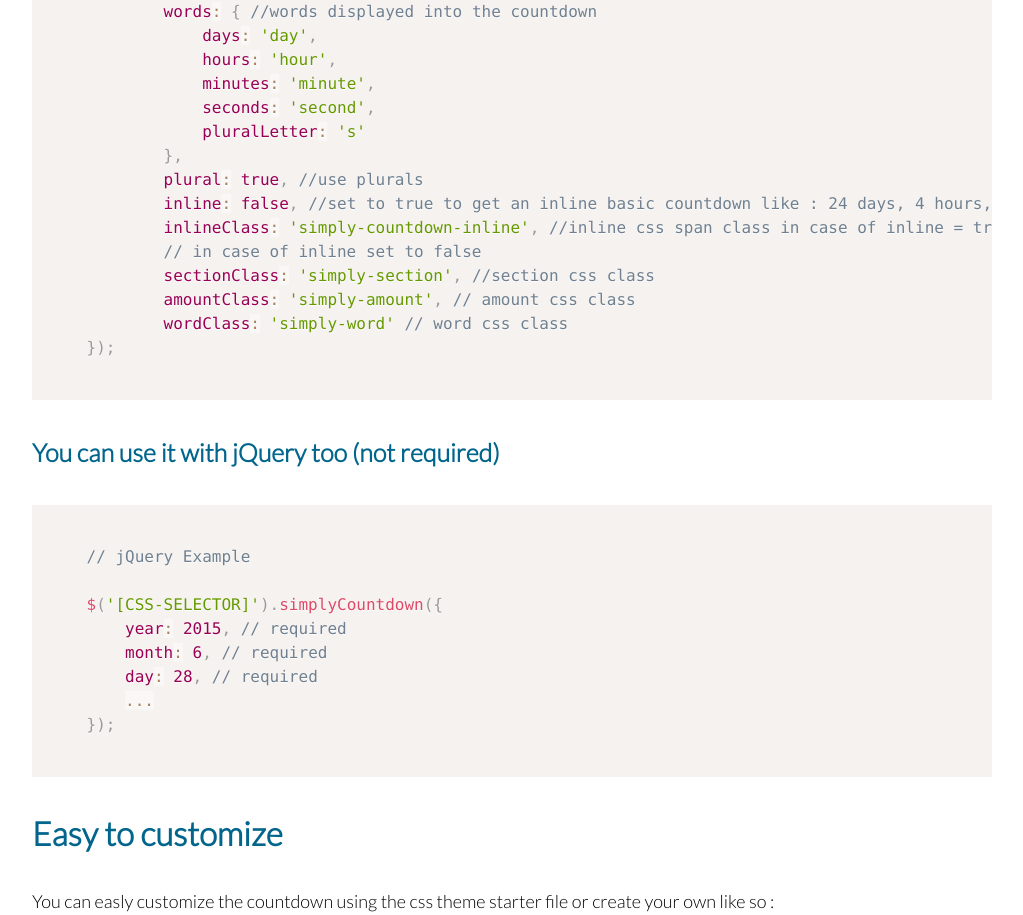
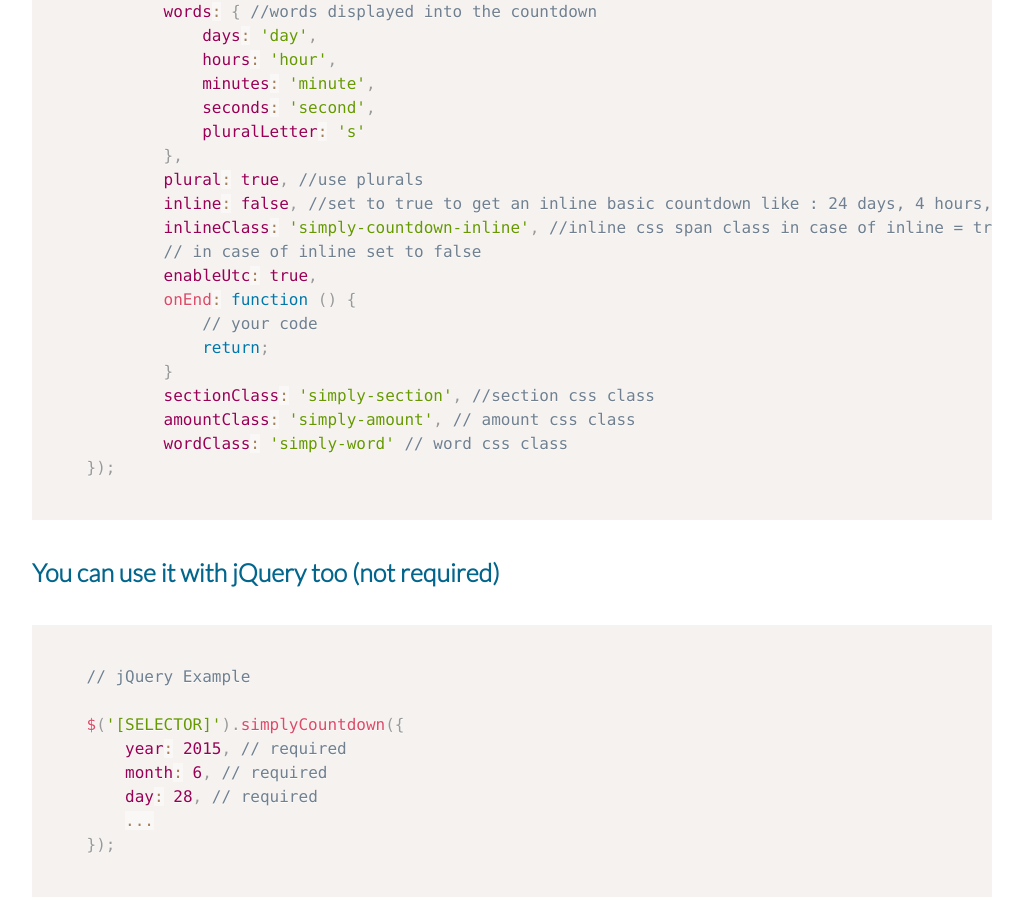
Before and after one commit to VincentLoy/simplyCountdown.js, a website: page index.html in a window 1280 px wide. Shown: the part 1529-2444 px from the top of the page, without its empty margins (128-1151 px from the left). Drawn offline with nearby package versions, Linux system fonts and the light colour scheme.

Commit message:
update version

```diff
--- a/bower.json
+++ b/bower.json
@@ -1,6 +1,6 @@
 {
   "name": "simplycountdown.js",
-  "version": "1.2.0",
+  "version": "1.3.0",
   "homepage": "https://github.com/VincentLoy/simplyCountdown.js",
   "authors": [
     "VincentLoy <vincent.loy1@gmail.com>"
--- a/index.html
+++ b/index.html
@@ -85,6 +85,11 @@
             inline: false, //set to true to get an inline basic countdown like : 24 days, 4 hours, 2 minutes, 5 seconds
             inlineClass: 'simply-countdown-inline', //inline css span class in case of inline = true
             // in case of inline set to false
+            enableUtc: true,
+            onEnd: function () {
+                // your code
+                return;
+            }
             sectionClass: 'simply-section', //section css class
             amountClass: 'simply-amount', // amount css class
             wordClass: 'simply-word' // word css class
@@ -97,7 +102,7 @@
 <code class="language-javascript">
     // jQuery Example
 
-    $('[CSS-SELECTOR]').simplyCountdown({
+    $('[SELECTOR]').simplyCountdown({
         year: 2015, // required
         month: 6, // required
         day: 28, // required
--- a/package.json
+++ b/package.json
@@ -1,7 +1,7 @@
 {
   "name": "simplycountdown.js",
   "description": "Tiny Javascript Countdown",
-  "version": "1.2.0",
+  "version": "1.3.0",
   "homepage": "http://vincentloy.github.io/simplyCountdown.js",
   "author": {
     "name": "Vincent Loy",
```
Also changed, not shown: README.md.
